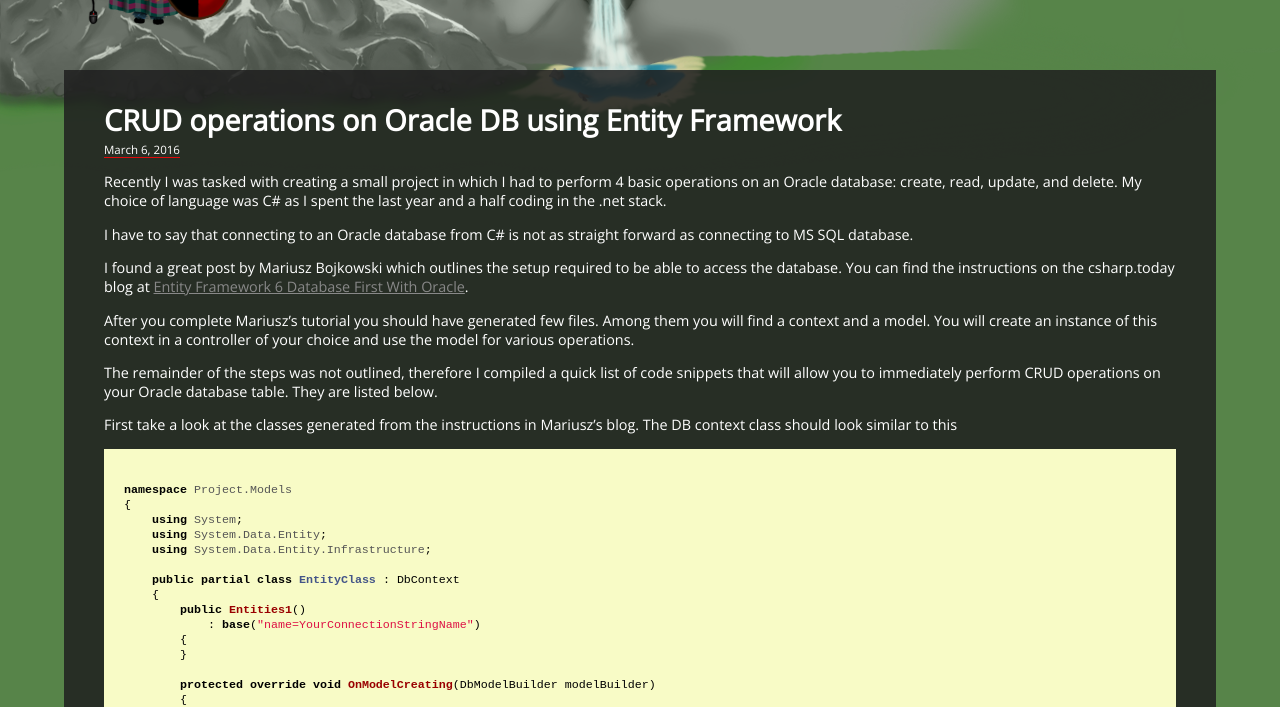
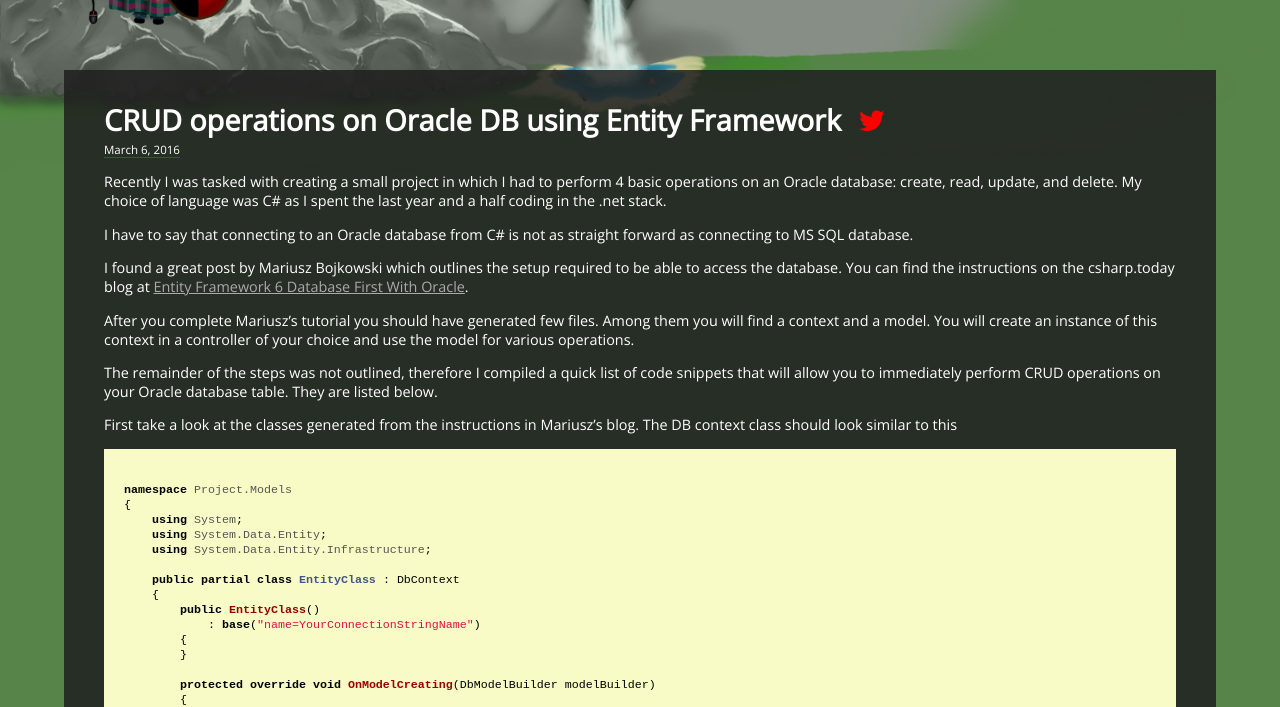
Before and after one commit to lzychowski/lzychowski.github.io, a Jekyll site: the page built from _posts/2016-03-06-CRUD-operations-Oracle-Entity-Framework.md, in a window 1280 px wide. Shown: the part 190-897 px from the top of the page. Built offline with Jekyll 4.4.1, drawn with Linux system fonts in a browser that asks for light colours; nearby versions of some CDN libraries; comment, search, counter and statistics services are not loaded.

```diff
--- a/_config.yml
+++ b/_config.yml
@@ -2,8 +2,8 @@
 markdown: kramdown
 # highlighter: pygments
 kramdown:
-  input: GFM
-  syntax_highlighter: rouge
+   input: GFM
+   syntax_highlighter: rouge
 
 # Serving
 host: http://yolonerds.com
--- a/_layouts/post.html
+++ b/_layouts/post.html
@@ -5,7 +5,13 @@ layout: default
 		<div class="article-container">
 			<section>
 				<article>
-					<h1>{{ page.title }}</h1>
+					<h1>{{ page.title }}
+						<span style="margin-left: 10px;">
+							<a href="https://twitter.com/share?url=http://yolonerds.com{{ page.url }}" data-toggle="tooltip" title="Share on Twitter">
+								<i class="fa fa-twitter fa-2"></i>
+							</a>
+						</span>
+					</h1>
 					<span class="date">{{ page.date | date: "%B %e, %Y" }}</span>
 
 					{{ content }}
--- a/_posts/2016-03-06-CRUD-operations-Oracle-Entity-Framework.md
+++ b/_posts/2016-03-06-CRUD-operations-Oracle-Entity-Framework.md
@@ -27,7 +27,7 @@ namespace Project.Models
 
     public partial class EntityClass : DbContext
     {
-        public Entities1()
+        public EntityClass()
             : base("name=YourConnectionStringName")
         {
         }
--- a/assets/css/styles.css
+++ b/assets/css/styles.css
@@ -111,14 +111,16 @@ main {
   padding: 10px;
   background-color: rgba(31, 31, 31, 0.85);
   color: #fff; }
+  main code {
+    color: black; }
   main h1 {
     margin: 20px 0 0 0; }
   main h2 {
     margin: 20px 0 0 0; }
   main a {
+    color: #aaa; }
+  main a:hover {
     color: #888; }
-  main a:hover {
-    color: #666; }
 
 .article-list-container {
   padding: 30px 30px; }
@@ -138,6 +140,8 @@ main {
 
 .article-container {
   padding: 0 30px 0 30px; }
+  .article-container i {
+    color: red; }
   .article-container .highlighter-rouge {
     color: #000; }
   .article-container section article span.date {
```
Also changed, not shown: index.html (+8 -0 lines), src/scss/styles.scss (+10 -2 lines), 1 other file.
